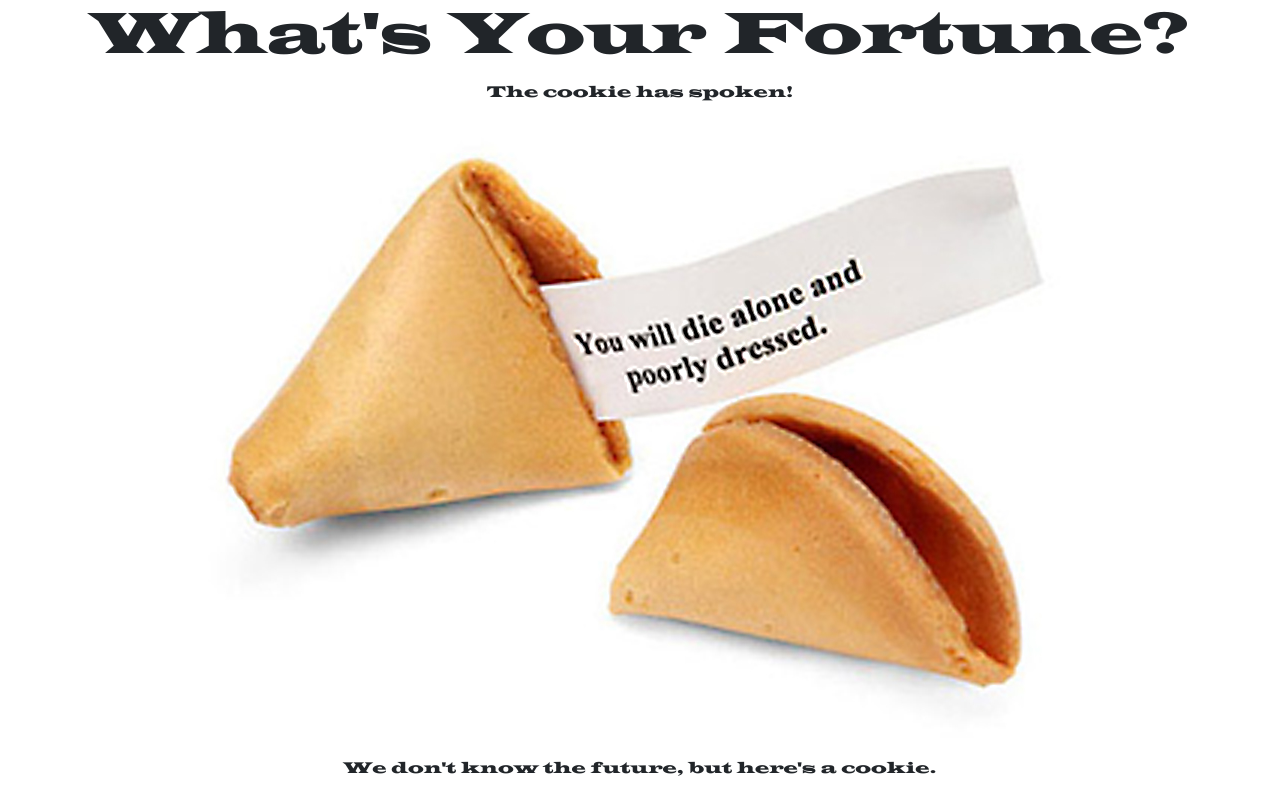
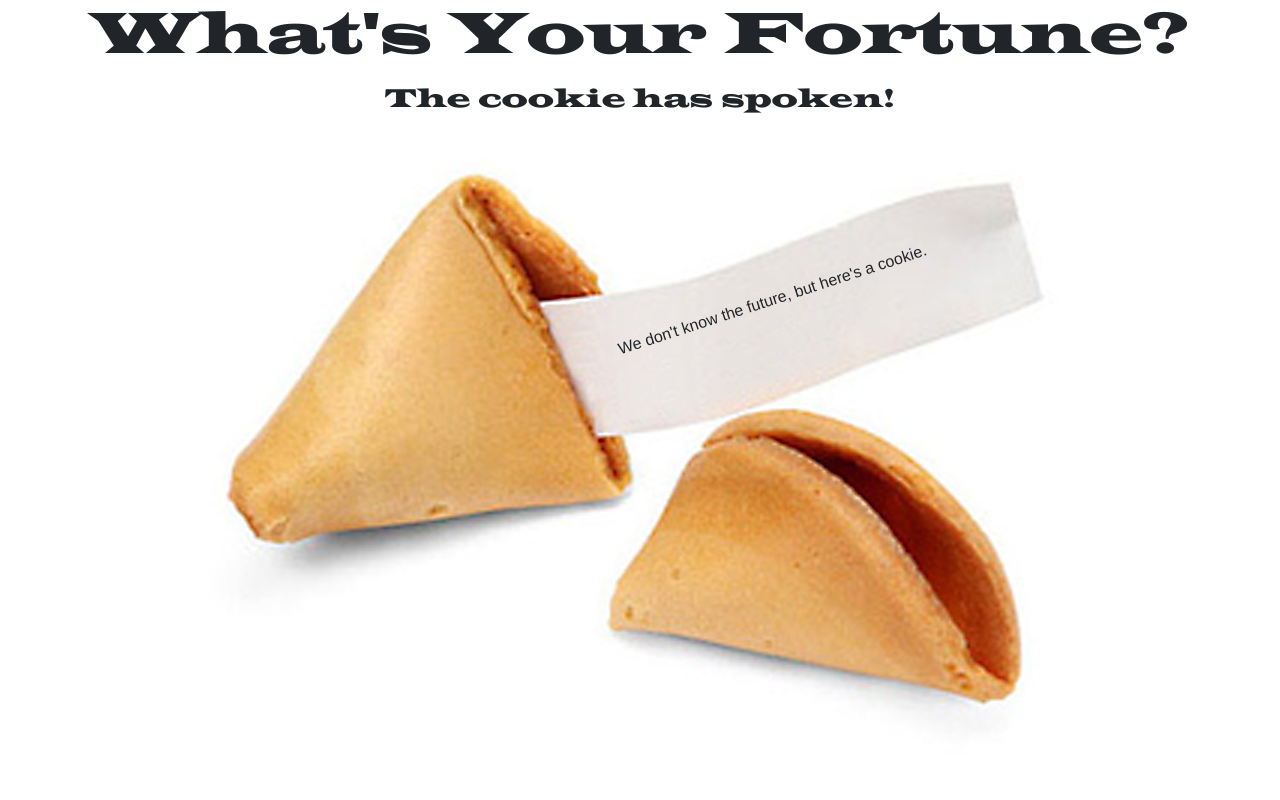
Before and after one commit to Beckognize/fortune5000, a Next.js app: page /open-cookie in a window 1280 px wide. Built offline with nearby package versions, Linux system fonts and the light colour scheme.

Commit message:
positioning fortune

```diff
--- a/pages/open-cookie.js
+++ b/pages/open-cookie.js
@@ -65,7 +65,6 @@ Don't eat the paper.`.trim().split("\n")
 var randomNumber = Math.floor(Math.random() * (fortune.length));
 return fortune[randomNumber];
 
-  // return "You will get ten Shiba Inu's for Kwanza!"
 }
 
 export default () => {
@@ -74,10 +73,12 @@ export default () => {
         <Header></Header>
         <h1>What's Your Fortune?</h1>
         <p>The cookie has spoken!</p>
-        <Link href="/">
+       <div className="cookiebox"> <Link href="/">
 <a><img src="/images/cookie2.jpg"className="img-fluid" alt="responsive image"></img></a>
 </Link>
-<p>{getFortune()}</p>
+
+<div className="message">{getFortune()}</div>
+</div>
       </div>
     );
   }
--- a/public/css/index.css
+++ b/public/css/index.css
@@ -11,3 +11,22 @@ body {
     h1 {
         font-size: 60px;
     }
+    p {
+     font-size: 20pt;
+    }
+    .cookiebox{ position: relative;
+    /*outline:1px solid red;*/
+    }
+
+    .message{ position: absolute;
+        font-family: sans-serif;
+        padding-top: 2%;
+
+        top: 20%;
+        left: 45%;
+        width: 31%;
+        height: 70px;
+        /*outline: 1px solid red;*/
+
+        transform: rotate(-18deg);
+    }
```
Also changed, not shown: public/images/cookie2.jpg.
